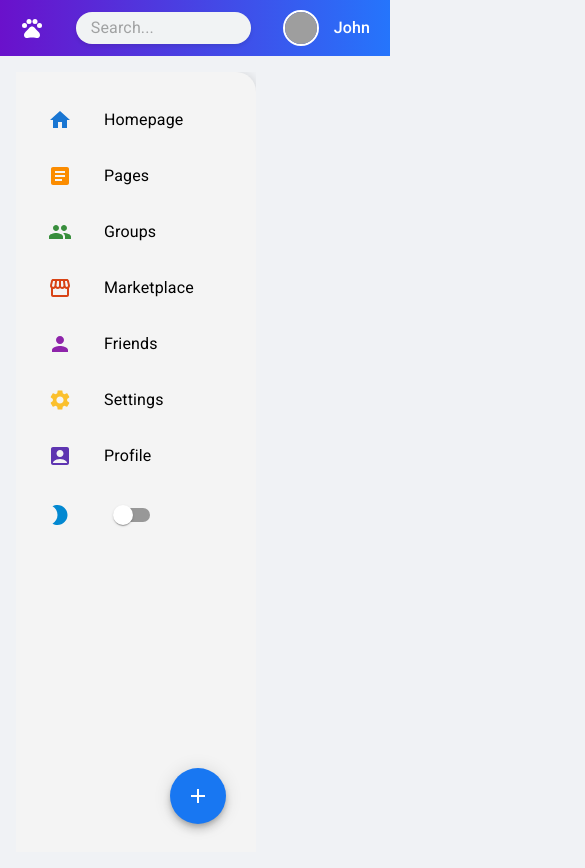
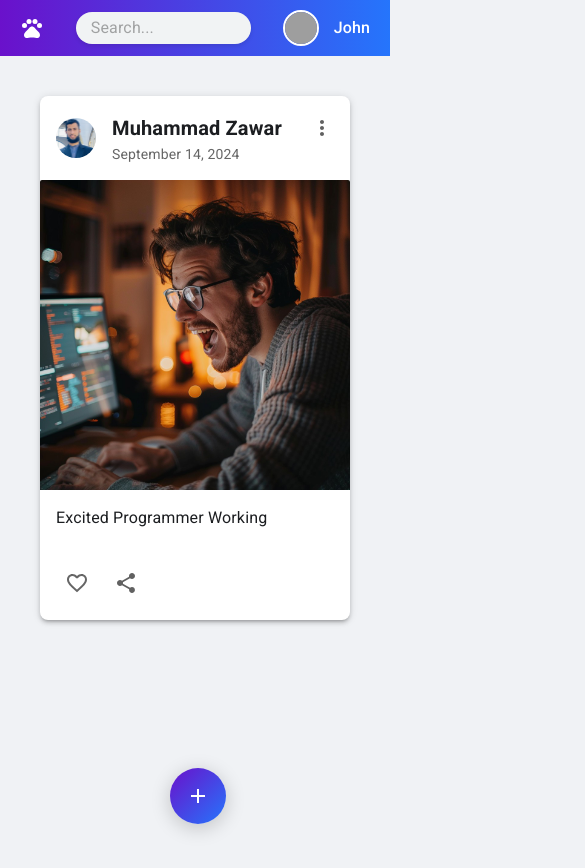
Before and after one commit to MuhammadZawar11681/PostBook-React-MUI, a React (Create React App) app: page / in a window 390 px wide. Shown: the whole page, 585 px wide, since content can reach past the window. After the commit the page ends 844 px from the top, so only its background shows below. Built offline with nearby package versions, Linux system fonts and the light colour scheme; grey boxes are pictures that could not be loaded.

Commit message:
Add compoents

```diff
--- a/src/App.js
+++ b/src/App.js
@@ -1,12 +1,13 @@
 import Sidebar from "./components/Sidebar";
 import Feed from "./components/Feed";
 import Rightbar from "./components/Rightbar";
+import "./app.css";
 import {
   Box,
   createTheme,
-  Stack,
   ThemeProvider,
   CssBaseline,
+  useMediaQuery,
 } from "@mui/material";
 import Navbar from "./components/Navbar";
 import Add from "./components/Add";
@@ -14,6 +15,7 @@ import { useState } from "react";
 
 function App() {
   const [mode, setMode] = useState("light");
+  const [posts, setPosts] = useState([]);
 
   const darkTheme = createTheme({
     palette: {
@@ -30,6 +32,12 @@ function App() {
     },
   });
 
+  const handleAddPost = (newPost) => {
+    setPosts([newPost, ...posts]);
+  };
+
+  const isMobile = useMediaQuery("(max-width:800px)");
+
   return (
     <ThemeProvider theme={darkTheme}>
       <CssBaseline />
@@ -37,18 +45,17 @@ function App() {
         bgcolor={"background.default"}
         color={"text.primary"}
         minHeight="100vh"
+        display="flex"
+        flexDirection="column"
       >
-        <Navbar />
-        <Stack
-          direction="row"
-          spacing={2}
-          justifyContent="space-between"
-          padding={2}
-        >
+        <Navbar mode={mode} setMode={setMode} />
+        <Box display="flex" flex={1} overflow="hidden">
+          <Box display="flex" flexDirection="row" overflow="hidden" flex={1}>
+            {!isMobile && (
               <Box
                 sx={{
                   width: 240,
-              height: `calc(100vh - 64px)`,
+                  height: "calc(100vh - 64px)",
                   overflowY: "scroll",
                   position: "sticky",
                   top: 64,
@@ -56,48 +63,48 @@ function App() {
                   "&::-webkit-scrollbar": {
                     display: "none",
                   },
-              "-ms-overflow-style": "none",
-              "scrollbar-width": "none",
                 }}
               >
-            <Sidebar setMode={setMode} mode={mode} />
+                <Sidebar mode={mode} setMode={setMode} />
               </Box>
+            )}
             <Box
-            flex={1}
+              flex={3}
               sx={{
-              height: `calc(100vh - 64px)`,
+                height: "calc(100vh - 64px)",
                 overflowY: "scroll",
-              overflowX: "hidden",
                 "&::-webkit-scrollbar": {
                   display: "none",
                 },
-              "-ms-overflow-style": "none",
-              "scrollbar-width": "none",
               }}
             >
-            <Feed />
+              <Feed posts={posts} />
             </Box>
+            {!isMobile && (
               <Box
                 sx={{
-              width: 300,
-              height: `calc(100vh - 64px)`,
+                  width: 310,
+                  height: "calc(100vh - 64px)",
                   overflowY: "scroll",
                   flexShrink: 0,
                   "&::-webkit-scrollbar": {
-                display: "none",
+                    width: "8px",
                   },
-              "-ms-overflow-style": "none",
-              "scrollbar-width": "none",
+                  "&::-webkit-scrollbar-thumb": {
+                    backgroundColor: "#ccc",
+                    borderRadius: "8px",
+                  },
                 }}
               >
                 <Rightbar />
               </Box>
-        </Stack>
-        <Add />
+            )}
+          </Box>
+        </Box>
+        <Add onAddPost={handleAddPost} />
       </Box>
     </ThemeProvider>
   );
 }
 
-
 export default App;
--- /dev/null
+++ b/src/app.css
@@ -0,0 +1,9 @@
+/* Global styles for scrollbar */
+::-webkit-scrollbar {
+    width: 8px;
+  }
+
+  ::-webkit-scrollbar-thumb {
+    background-color: #ccc;
+    border-radius: 8px;
+  }
--- a/src/components/Add.jsx
+++ b/src/components/Add.jsx
@@ -9,9 +9,11 @@ import {
   TextField,
   Tooltip,
   Typography,
-  IconButton
+  IconButton,
+  Input,
 } from "@mui/material";
 import React, { useState } from "react";
+import myAvatar from "../images/IMG_08111.jpg";
 import {
   Add as AddIcon,
   DateRange,
@@ -19,31 +21,36 @@ import {
   Image,
   PersonAdd,
   VideoCameraBack,
-  Close as CloseIcon
+  Close as CloseIcon,
 } from "@mui/icons-material";
 import { Box } from "@mui/system";
 
-// Styled components
+// Styled components with enhanced visual design
 const StyledModal = styled(Modal)({
   display: "flex",
   alignItems: "center",
   justifyContent: "center",
 });
 
-const ModalContent = styled(Box)({
+const ModalContent = styled(Box)(({ theme }) => ({
   width: 400,
-  height: 350,
-  backgroundColor: "#fff",
-  color: "#000",
-  padding: 3,
-  borderRadius: 8,
-  boxShadow: "0 4px 8px rgba(0,0,0,0.2)",
-});
+  padding: theme.spacing(3),
+  backgroundColor: theme.palette.background.paper,
+  color: theme.palette.text.primary,
+  borderRadius: "16px",
+  boxShadow: "0 8px 24px rgba(0, 0, 0, 0.2)",
+  position: "relative",
+  transition: "transform 0.3s ease, opacity 0.3s ease",
+  "&:hover": {
+    transform: "scale(1.02)",
+    opacity: 0.98,
+  },
+}));
 
 const UserBox = styled(Box)({
   display: "flex",
   alignItems: "center",
-  gap: "10px",
+  gap: "15px",
   marginBottom: "20px",
 });
 
@@ -51,10 +58,31 @@ const IconButtonStyled = styled(IconButton)({
   position: "absolute",
   top: 10,
   right: 10,
+  color: "#555",
 });
 
-const Add = () => {
+const StyledFab = styled(Fab)(({ theme }) => ({
+  background: "linear-gradient(135deg, #6a11cb, #2575fc)",
+  color: "#fff",
+  boxShadow: "0px 4px 20px rgba(0, 0, 0, 0.2)",
+  "&:hover": {
+    background: "linear-gradient(135deg, #2575fc, #6a11cb)",
+  },
+}));
+
+const Add = ({ onAddPost }) => {
   const [open, setOpen] = useState(false);
+  const [text, setText] = useState("");
+  const [image, setImage] = useState(null);
+
+  const handlePost = () => {
+    if (text.trim() || image) {
+      onAddPost({ text, image });
+      setText("");
+      setImage(null);
+      setOpen(false);
+    }
+  };
 
   return (
     <>
@@ -68,9 +96,9 @@ const Add = () => {
           zIndex: 10,
         }}
       >
-        <Fab color="primary" aria-label="add">
+        <StyledFab aria-label="add">
           <AddIcon />
-        </Fab>
+        </StyledFab>
       </Tooltip>
       <StyledModal
         open={open}
@@ -79,31 +107,56 @@ const Add = () => {
         aria-describedby="modal-description"
       >
         <ModalContent>
-          <IconButtonStyled onClick={() => setOpen(false)} color="inherit">
+          <IconButtonStyled onClick={() => setOpen(false)}>
             <CloseIcon />
           </IconButtonStyled>
-          <Typography variant="h6" color="text.primary" textAlign="center">
+          <Typography
+            variant="h6"
+            color="text.primary"
+            textAlign="center"
+            sx={{ marginBottom: 2, fontWeight: "bold" }}
+          >
             Create Post
           </Typography>
           <UserBox>
             <Avatar
-              src="https://images.pexels.com/photos/846741/pexels-photo-846741.jpeg?auto=compress&cs=tinysrgb&w=1260&h=750&dpr=2"
-              sx={{ width: 40, height: 40 }}
+              sx={{ width: 50, height: 50, border: "2px solid #1976d2" }}
+              src={myAvatar}
             />
             <Typography fontWeight={500} variant="span">
-              John Doe
+              Muhammad Zawar
             </Typography>
           </UserBox>
           <TextField
-            sx={{ width: "100%" }}
-            id="standard-multiline-static"
+            sx={{
+              width: "100%",
+              "& .MuiOutlinedInput-root": {
+                borderRadius: "12px",
+              },
+              "& .MuiOutlinedInput-notchedOutline": {
+                borderColor: "#ddd",
+              },
+            }}
             multiline
             rows={4}
             placeholder="What's on your mind?"
             variant="outlined"
             fullWidth
+            value={text}
+            onChange={(e) => setText(e.target.value)}
           />
-          <Stack direction="row" gap={1} mt={2} mb={3} justifyContent="space-between">
+          <Input
+            type="file"
+            onChange={(e) => setImage(URL.createObjectURL(e.target.files[0]))}
+            sx={{ marginTop: 2 }}
+          />
+          <Stack
+            direction="row"
+            gap={1}
+            mt={2}
+            mb={3}
+            justifyContent="space-between"
+          >
             <EmojiEmotions color="primary" />
             <Image color="secondary" />
             <VideoCameraBack color="success" />
@@ -113,9 +166,27 @@ const Add = () => {
             fullWidth
             variant="contained"
             aria-label="outlined primary button group"
+            sx={{ borderRadius: "8px", overflow: "hidden" }}
           >
-            <Button>Post</Button>
-            <Button sx={{ width: "100px" }}>
+            <Button
+              onClick={handlePost}
+              sx={{
+                background: "linear-gradient(135deg, #42a5f5, #1976d2)",
+                "&:hover": { background: "#1976d2" },
+              }}
+            >
+              Post
+            </Button>
+            <Button
+              sx={{
+                width: "100px",
+                backgroundColor: "#f5f5f5",
+                color: "#000",
+                "&:hover": {
+                  backgroundColor: "#eee",
+                },
+              }}
+            >
               <DateRange />
             </Button>
           </ButtonGroup>
--- a/src/components/Feed.jsx
+++ b/src/components/Feed.jsx
@@ -1,8 +1,9 @@
 import { Box, Stack, Skeleton } from "@mui/material";
 import React, { useState } from "react";
 import Post from "./Post";
+import image from "../images/StockCake-Excited Programmer Working_1723790801.jpg";
 
-const Feed = () => {
+const Feed = ({ posts }) => {
   const [loading, setLoading] = useState(true);
 
   setTimeout(() => {
@@ -20,12 +21,10 @@ const Feed = () => {
         </Stack>
       ) : (
         <>
-          <Post />
-          <Post />
-          <Post />
-          <Post />
-          <Post />
-          <Post />
+          {posts.map((post, index) => (
+            <Post key={index} text={post.text} image={post.image} />
+          ))}
+          <Post text={"Excited Programmer Working"} image={image} />
         </>
       )}
     </Box>
--- a/src/components/Post.jsx
+++ b/src/components/Post.jsx
@@ -1,4 +1,5 @@
 import { Favorite, FavoriteBorder, MoreVert, Share } from "@mui/icons-material";
+import myAvatar from "../images/IMG_08111.jpg";
 import {
   Avatar,
   Card,
@@ -11,12 +12,13 @@ import {
   Typography,
 } from "@mui/material";
 
-const Post = () => {
+const Post = ({ text, image }) => {
   return (
     <Card sx={{ margin: 5, borderRadius: 2, boxShadow: 3 }}>
       <CardHeader
         avatar={
-          <Avatar sx={{ bgcolor: "teal" }} aria-label="recipe">
+          <Avatar sx={{ bgcolor: "teal" }} aria-label="recipe" src={myAvatar}>
+            {/* This content inside the Avatar can be removed or kept as fallback */}
             J
           </Avatar>
         }
@@ -25,19 +27,35 @@ const Post = () => {
             <MoreVert />
           </IconButton>
         }
-        title={<Typography variant="h6" sx={{ fontWeight: 'bold' }}>John Doe</Typography>}
-        subheader={<Typography variant="body2" color="text.secondary">September 14, 2024</Typography>}
+        title={
+          <Typography variant="h6" sx={{ fontWeight: "bold" }}>
+            Muhammad Zawar
+          </Typography>
+        }
+        subheader={
+          <Typography variant="body2" color="text.secondary">
+            September 14, 2024
+          </Typography>
+        }
       />
-      <CardMedia
-        component="img"
-        height="240"
-        image="https://images.pexels.com/photos/4534200/pexels-photo-4534200.jpeg?auto=compress&cs=tinysrgb&w=1260&h=750&dpr=2"
-        alt="Dish"
-        sx={{ borderTopLeftRadius: 2, borderTopRightRadius: 2 }}
-      />
+      {image && (
+  <CardMedia
+    component="img"
+    image={image}
+    alt="Post Image"
+    sx={{
+      borderTopLeftRadius: 2,
+      borderTopRightRadius: 2,
+      objectFit: "cover", // Ensures the image covers the area
+      width: "100%", // Makes sure the image takes up the full width
+      height: "auto", // Adjusts height to maintain the aspect ratio
+      maxHeight: 600, // Optional: you can set a max height to ensure very tall images don't take up too much space
+    }}
+  />
+)}
       <CardContent>
         <Typography variant="body1" color="text.primary">
-          This delicious paella is a fantastic party dish and a delightful meal to prepare with your guests. Feel free to add some frozen peas along with the mussels for extra flavor.
+          {text}
         </Typography>
       </CardContent>
       <CardActions disableSpacing>
--- a/src/components/Rightbar.jsx
+++ b/src/components/Rightbar.jsx
@@ -114,7 +114,7 @@ const Rightbar = () => {
         <Divider variant="inset" component="li" />
         <ListItem alignItems="flex-start">
           <ListItemAvatar>
-            <Avatar alt="Travis Howard" src="/static/images/avatar/2.jpg" />
+            <Avatar alt="Travis Howard" src="https://images.pexels.com/photos/846741/pexels-photo-846741.jpeg?auto=compress&cs=tinysrgb&w=1260&h=750&dpr=2" />
           </ListItemAvatar>
           <ListItemText
             primary="Summer BBQ"
@@ -136,7 +136,7 @@ const Rightbar = () => {
         <Divider variant="inset" component="li" />
         <ListItem alignItems="flex-start">
           <ListItemAvatar>
-            <Avatar alt="Cindy Baker" src="/static/images/avatar/3.jpg" />
+            <Avatar alt="Cindy Baker" src="https://material-ui.com/static/images/avatar/1.jpg" />
           </ListItemAvatar>
           <ListItemText
             primary="Oui Oui"
```
Also changed, not shown: src/components/Navbar.jsx (+4 -3 lines), src/images/IMG_08111.jpg (added), src/images/StockCake-Excited Programmer Working_1723790801.jpg (added). Lines whose indentation alone changed are shown as unchanged.
